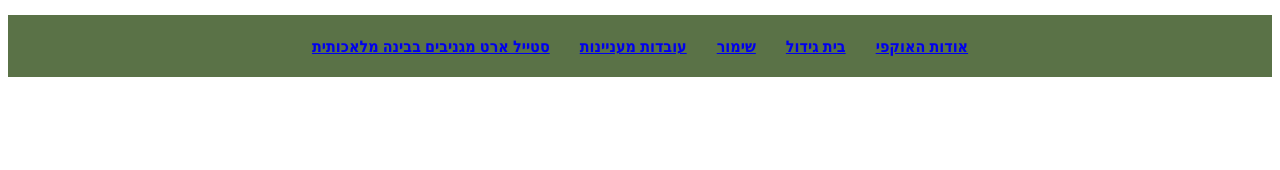
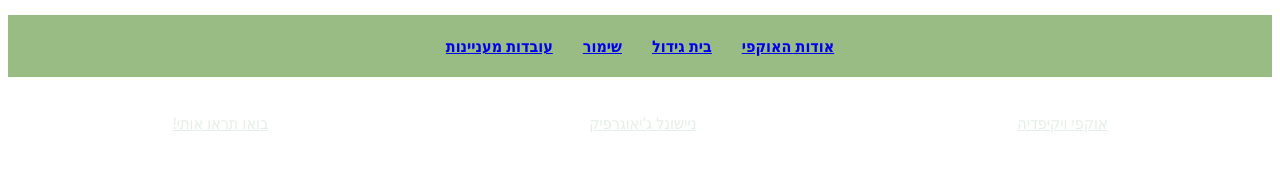
Before and after one commit to TrollingHoffman/OkapiProject, a plain HTML site: page אוקפי.html in a window 1280 px wide. Drawn offline with Linux system fonts and the light colour scheme.

Commit message:
second commit

```diff
--- a/styles.css
+++ b/styles.css
@@ -5,7 +5,7 @@ body{
     font-family: 'Segoe UI', 'Segoe UI', Tahoma, Geneva, Verdana, sans-serif;
 }
 header {
-background-color: #5a7247;
+background-color: #99BC85;
 padding: 2 px;
 }
 header nav ul {
@@ -27,7 +27,7 @@ header nav ul li {
     font-weight: bold;
 }
 header nav ul li a:hover {
-    color:#ffd166;
+    color:#E4EFE7;
 }
 @media (max-width : 768px)
 {
@@ -45,3 +45,44 @@ header nav ul li a:hover {
         margin : 0.5px;
     }
 }
+
+
+footer
+{
+background-image: none; /* חייב להוסיף*/
+background-size: cover;
+background-position: center;
+color:#FAF1E6;
+padding: 2px;
+text-align: center;
+}
+
+footer nav ul
+{
+    display: flex;
+    justify-content: center;
+    list-style-type: none;
+    padding: 2px;
+    margin-bottom: 1px;
+}
+
+footer nav ul li
+{
+    margin: auto;
+}
+
+footer nav ul li a
+{
+    color:#E4EFE7
+}
+
+@media (max-width: 576px) {
+    footer nav ul {
+        flex-direction: column;
+        gap: 10px;
+    }
+
+    footer nav ul li {
+        margin: 0;
+    }
+}
--- a/אוקפי.html
+++ b/אוקפי.html
@@ -11,13 +11,23 @@
  <header>
     <nav>
         <ul>
-<li><a href="#about">אודות האוקפי</a></li>
-<li><a href="#habitat">בית גידול</a></li>
-<li><a href="conservation">שימור</a></li>
-<li><a href="inresting_facts">עובדות מעניינות</a></li>
-<li><a href="Okapi_style_arts">סטייל ארט מגניבים בבינה מלאכותית</a></li>
+<li id="abo"><a href="#about">אודות האוקפי</a></li>
+<li id="hab"><a href="#habitat">בית גידול</a></li>
+<li id="con"><a href="conservation">שימור</a></li>
+<li id="fac"><a href="inresting_facts">עובדות מעניינות</a></li>
         </ul>
     </nav>
  </header>
+
+<footer>
+    <nav>
+        <ul>
+            <li><a href="#wikipedia">אוקפי ויקיפדיה</a></li>
+            <li><a href="#nationalGeo">ניישונל ג'יאוגרפיק</a></li>
+            <li><a href="#youtubeokapi">בואו תראו אותי!</a></li>
+
+</ul>
+</nav>
+ </footer>
     </body>
 </html>
```
